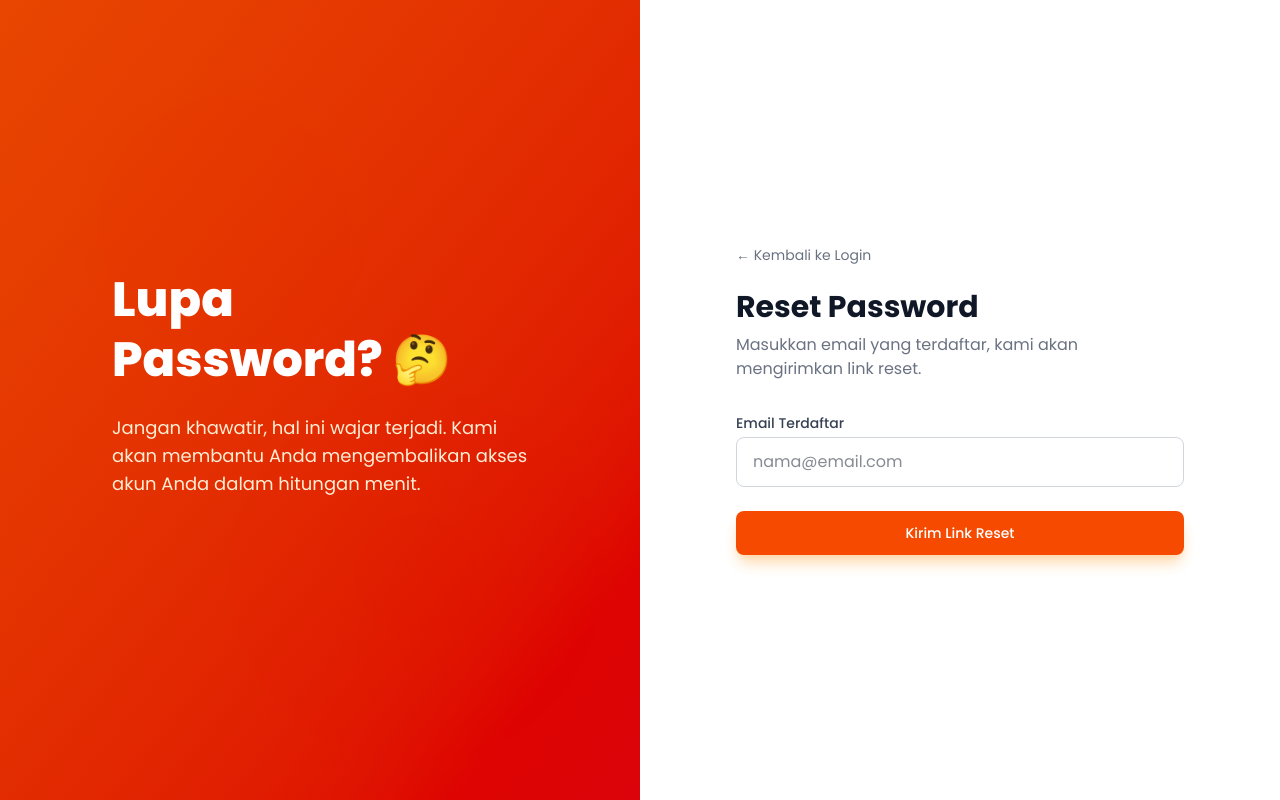
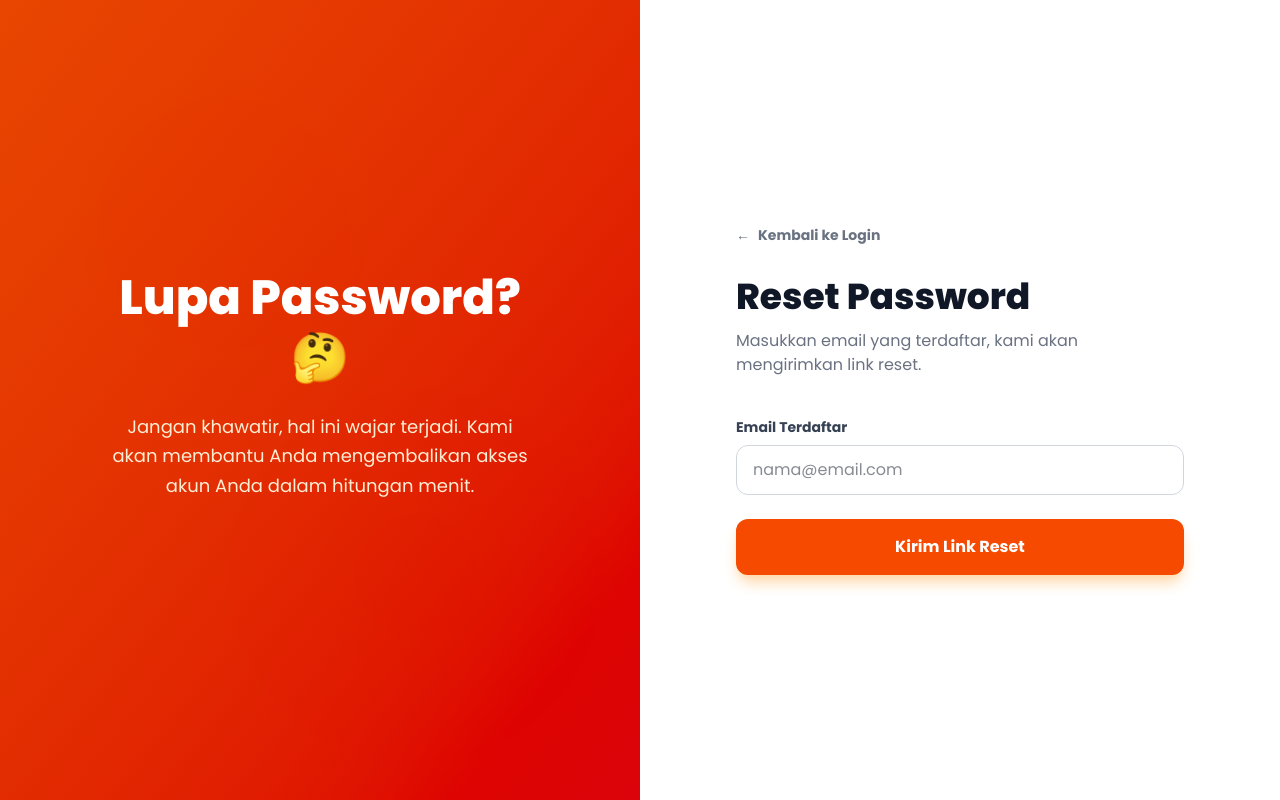
Before and after one commit to ayndri/Learning-Management-System, a Next.js app: page /forgot-password in a window 1280 px wide. Built offline with nearby package versions, Linux system fonts and the light colour scheme.

Commit message:
fix: halaman forgot password

```diff
--- a/app/forgot-password/page.tsx
+++ b/app/forgot-password/page.tsx
@@ -20,45 +20,46 @@ export default function ForgotPasswordPage() {
     };
 
     return (
-        <div className="min-h-screen w-full flex bg-white">
+        <div className="min-h-screen w-full flex bg-white font-sans text-gray-900">
+
             {/* --- BAGIAN KIRI (Artistik - Nuansa Oranye) --- */}
             <div className="hidden lg:flex w-1/2 bg-orange-900 relative items-center justify-center overflow-hidden">
                 <div className="absolute inset-0 bg-gradient-to-br from-orange-600 to-red-600 opacity-90 z-10"></div>
                 {/* Dekorasi Blob */}
-                <div className="absolute top-20 left-20 w-72 h-72 bg-yellow-400 rounded-full mix-blend-multiply filter blur-3xl opacity-60 animate-blob"></div>
-                <div className="absolute bottom-20 right-20 w-72 h-72 bg-red-400 rounded-full mix-blend-multiply filter blur-3xl opacity-60 animate-blob animation-delay-2000"></div>
+                <div className="absolute top-20 left-20 w-72 h-72 bg-yellow-400 rounded-full mix-blend-multiply filter blur-3xl opacity-60 animate-pulse"></div>
+                <div className="absolute bottom-20 right-20 w-72 h-72 bg-red-400 rounded-full mix-blend-multiply filter blur-3xl opacity-60 animate-pulse delay-1000"></div>
 
-                <div className="relative z-20 text-white p-12 max-w-lg">
-                    <h2 className="text-5xl font-extrabold mb-6 leading-tight">Lupa <br /> Password? 🤔</h2>
-                    <p className="text-orange-100 text-lg mb-8">
+                <div className="relative z-20 text-white p-12 max-w-lg text-center">
+                    <h2 className="text-5xl font-extrabold mb-6 leading-tight">Lupa Password? 🤔</h2>
+                    <p className="text-orange-100 text-lg mb-8 leading-relaxed">
                         Jangan khawatir, hal ini wajar terjadi. Kami akan membantu Anda mengembalikan akses akun Anda dalam hitungan menit.
                     </p>
                 </div>
             </div>
 
             {/* --- BAGIAN KANAN (Form) --- */}
-            <div className="w-full lg:w-1/2 flex items-center justify-center p-8 lg:p-12">
+            <div className="w-full lg:w-1/2 flex items-center justify-center p-8 lg:p-12 overflow-y-auto">
                 <div className="w-full max-w-md animate-fade-in-up">
 
                     {/* TAMPILAN JIKA SUKSES SUBMIT */}
                     {isSubmitted ? (
                         <div className="text-center space-y-6">
-                            <div className="w-20 h-20 bg-green-100 text-green-600 rounded-full flex items-center justify-center text-4xl mx-auto animate-bounce-short">
+                            <div className="w-24 h-24 bg-green-100 text-green-600 rounded-full flex items-center justify-center text-5xl mx-auto animate-bounce-short shadow-md">
                                 📩
                             </div>
                             <div>
-                                <h2 className="text-2xl font-bold text-gray-900">Cek Email Anda</h2>
-                                <p className="text-gray-500 mt-2">
+                                <h2 className="text-3xl font-extrabold text-gray-900">Cek Email Anda</h2>
+                                <p className="text-gray-500 mt-3 leading-relaxed">
                                     Kami telah mengirimkan instruksi reset password ke <span className="font-bold text-gray-800">{email}</span>.
                                 </p>
-                                <p className="text-sm text-gray-400 mt-2">
-                                    Belum menerima email? Cek folder Spam atau <button onClick={() => setIsSubmitted(false)} className="text-orange-600 hover:underline">kirim ulang</button>.
+                                <p className="text-sm text-gray-400 mt-4">
+                                    Belum menerima email? Cek folder Spam atau <button onClick={() => setIsSubmitted(false)} className="text-orange-600 font-bold hover:underline">kirim ulang</button>.
                                 </p>
                             </div>
 
                             <Link
                                 href="/login"
-                                className="block w-full py-3 px-4 rounded-lg bg-gray-900 text-white font-medium hover:bg-gray-800 transition shadow-lg"
+                                className="block w-full py-4 px-6 rounded-xl bg-gray-900 text-white font-bold hover:bg-gray-800 transition shadow-lg shadow-gray-300 transform active:scale-[0.98]"
                             >
                                 Kembali ke Login
                             </Link>
@@ -66,40 +67,40 @@ export default function ForgotPasswordPage() {
                     ) : (
                         /* TAMPILAN FORM */
                         <>
-                            <div className="mb-8">
-                                <Link href="/login" className="text-sm text-gray-500 hover:text-orange-600 flex items-center gap-1 mb-6 transition">
-                                    ← Kembali ke Login
+                            <div className="mb-10">
+                                <Link href="/login" className="text-sm font-bold text-gray-500 hover:text-orange-600 flex items-center gap-2 mb-8 transition group">
+                                    <span className="group-hover:-translate-x-1 transition-transform">←</span> Kembali ke Login
                                 </Link>
-                                <h1 className="text-3xl font-bold text-gray-900">Reset Password</h1>
-                                <p className="text-gray-500 mt-2">Masukkan email yang terdaftar, kami akan mengirimkan link reset.</p>
+                                <h1 className="text-4xl font-extrabold text-gray-900 mb-3">Reset Password</h1>
+                                <p className="text-gray-500">Masukkan email yang terdaftar, kami akan mengirimkan link reset.</p>
                             </div>
 
                             <form onSubmit={handleSubmit} className="space-y-6">
                                 <div>
-                                    <label className="block text-sm font-medium text-gray-700 mb-1">Email Terdaftar</label>
+                                    <label className="block text-sm font-bold text-gray-700 mb-2">Email Terdaftar</label>
                                     <input
                                         type="email"
                                         required
                                         value={email}
                                         onChange={(e) => setEmail(e.target.value)}
                                         placeholder="nama@email.com"
-                                        className="w-full px-4 py-3 rounded-lg border text-gray-900 border-gray-300 focus:ring-2 focus:ring-orange-500 focus:border-transparent outline-none transition-all"
+                                        className="w-full px-4 py-3 rounded-xl border border-gray-300 focus:ring-2 focus:ring-orange-500 focus:border-orange-500 outline-none transition"
                                     />
                                 </div>
 
                                 <button
                                     type="submit"
                                     disabled={isLoading}
-                                    className="w-full flex justify-center py-3 px-4 rounded-lg text-sm font-medium text-white bg-orange-600 hover:bg-orange-700 focus:outline-none focus:ring-2 focus:ring-offset-2 focus:ring-orange-500 transition-colors shadow-lg shadow-orange-200 disabled:bg-orange-300"
+                                    className="w-full flex justify-center items-center gap-2 py-4 px-6 rounded-xl text-white font-bold bg-orange-600 hover:bg-orange-700 focus:outline-none focus:ring-2 focus:ring-offset-2 focus:ring-orange-500 transition-all shadow-lg shadow-orange-200 disabled:opacity-70 disabled:cursor-not-allowed transform active:scale-[0.98]"
                                 >
                                     {isLoading ? (
-                                        <span className="flex items-center gap-2">
+                                        <>
                                             <svg className="animate-spin h-5 w-5 text-white" viewBox="0 0 24 24">
                                                 <circle className="opacity-25" cx="12" cy="12" r="10" stroke="currentColor" strokeWidth="4"></circle>
                                                 <path className="opacity-75" fill="currentColor" d="M4 12a8 8 0 018-8V0C5.373 0 0 5.373 0 12h4zm2 5.291A7.962 7.962 0 014 12H0c0 3.042 1.135 5.824 3 7.938l3-2.647z"></path>
                                             </svg>
                                             Mengirim...
-                                        </span>
+                                        </>
                                     ) : (
                                         "Kirim Link Reset"
                                     )}
```
